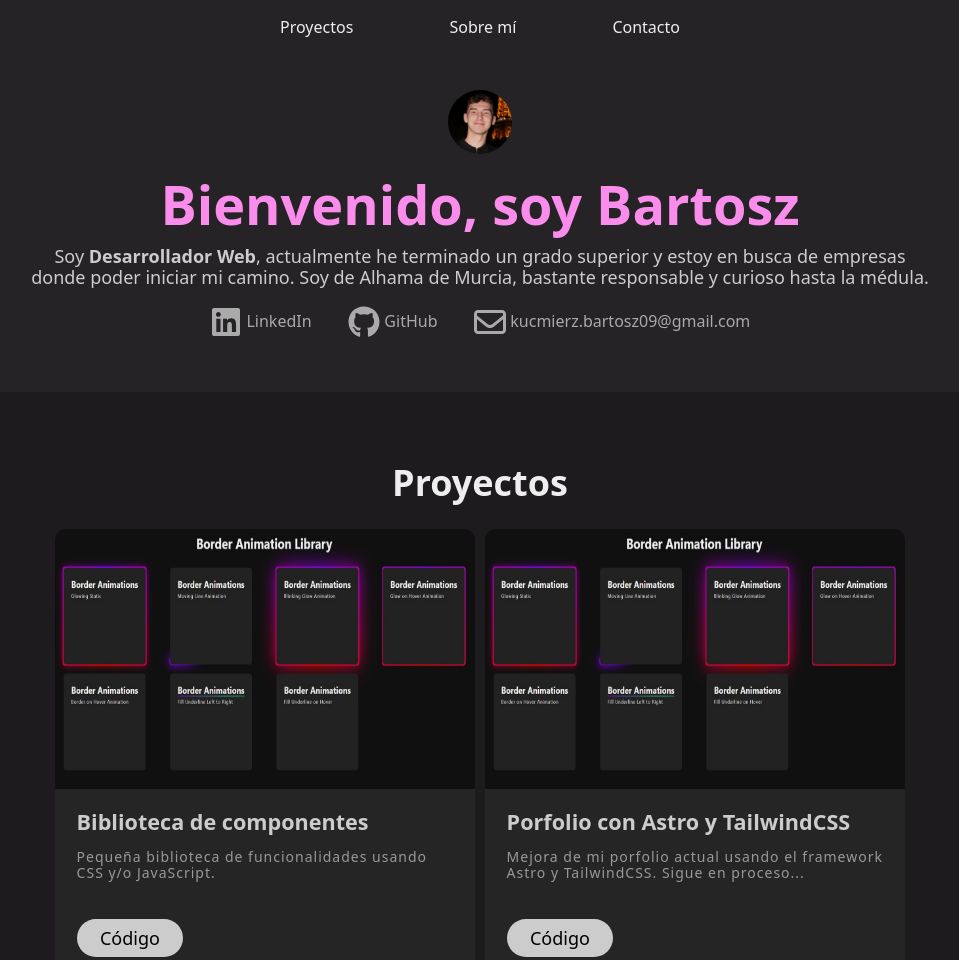
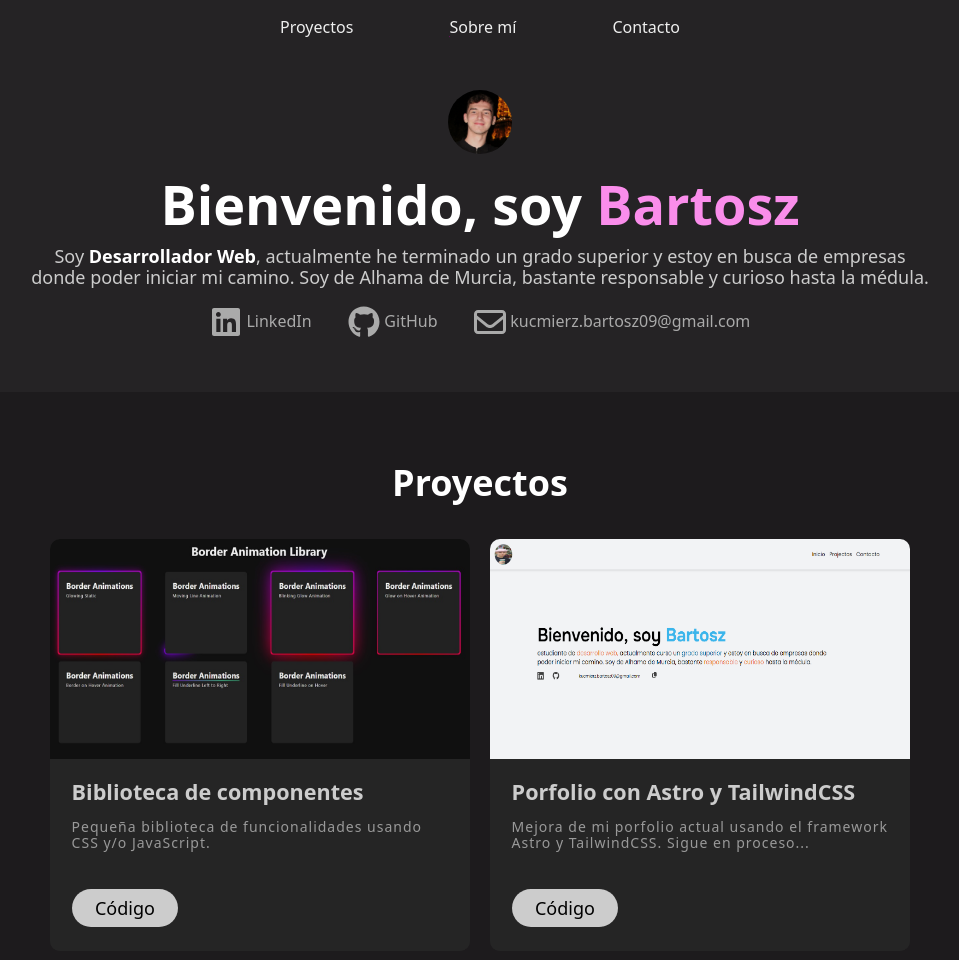
Before and after one commit to porrako/porfolioNativo, a plain HTML site: page public/index.html in a window 1280 px wide. Shown: the top 960 px of the page, without its empty margins (160-1119 px from the left). Drawn offline with Linux system fonts and the light colour scheme.

Commit message:
Image update

```diff
--- a/public/index.html
+++ b/public/index.html
@@ -38,7 +38,7 @@
     <main>
         <section id="bienvenida">
             <img id="myImage" src="../src/img/boboat.png" title="Foto de Bartosz" alt="Foto de perfil de Bartosz Kucmierz">
-            <h1>Bienvenido, soy Bartosz</h1>
+            <h1>Bienvenido, soy <span>Bartosz</span></h1>
             <p>
                 Soy <strong>Desarrollador Web</strong>,
                 actualmente he terminado un grado superior
@@ -65,15 +65,15 @@
                     </div>
                 </div>
                 <div class="card line glow-card">
-                    <img src="../src/img/componentLibrary.jpg" alt="img">
+                    <img src="../src/img/porfolio.png" alt="img">
                     <div>
                         <h3>Porfolio con Astro y TailwindCSS</h3>
                         <p>Mejora de mi porfolio actual usando el framework Astro y TailwindCSS. Sigue en proceso...</p>
-                        <a target="_blank" href="https://github.com/porrako/"><button>Código</button></a>
+                        <a target="_blank" href="https://github.com/porrako/porfolio"><button>Código</button></a>
                     </div>
                 </div>
                 <div class="card line glow-card">
-                    <img src="../src/img/componentLibrary.jpg" alt="img">
+                    <img src="../src/img/calculadora.jpg" alt="img">
                     <div>
                         <h3>Calculadora JavaScript</h3>
                         <p>Calculadora gráfica básica usando HTML, CSS y JavaScript.</p>
--- a/src/style.css
+++ b/src/style.css
@@ -36,15 +36,18 @@ a:hover , button:hover{
     color: #fff;
 }
 
-h1, h2{
-    color: #eee;
+h1, h2, strong{
+    color: #fff;
     margin: 0;
     text-align: center;
+}
+span{
+    color: #fa8deb;
+    font-size: inherit;
 }
 h1{
     font-size: 3em;
     line-height: 0.9em;
-    color: #fa8deb;
 }
 h2{
     font-size: 2em;
@@ -83,7 +86,7 @@ section{
 .sec-flex{
     display: flex;
     flex-flow: row wrap;
-    gap: 10px;
+    gap: 20px;
 }
 #proyectos{
     justify-content: center;
@@ -115,8 +118,10 @@ section{
     --fill: 100%
 }
 .card img{
-    height: 260px;
     border-radius: 10px 10px 0 0;
+    min-width: 330px;
+    max-width: 420px;
+    height: 220px;
 }
 .card div{
     padding: 0 1.2em;
```
Also changed, not shown: src/img/calculadora.jpg (added), src/img/porfolio.png (added).
